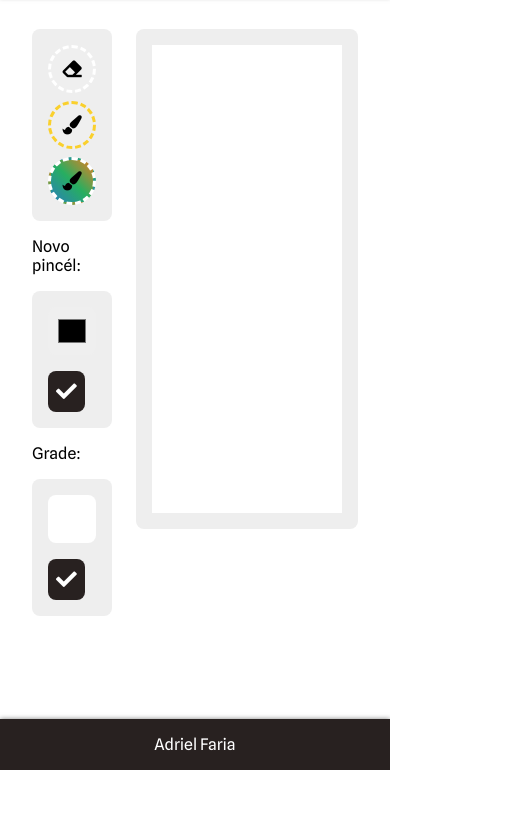
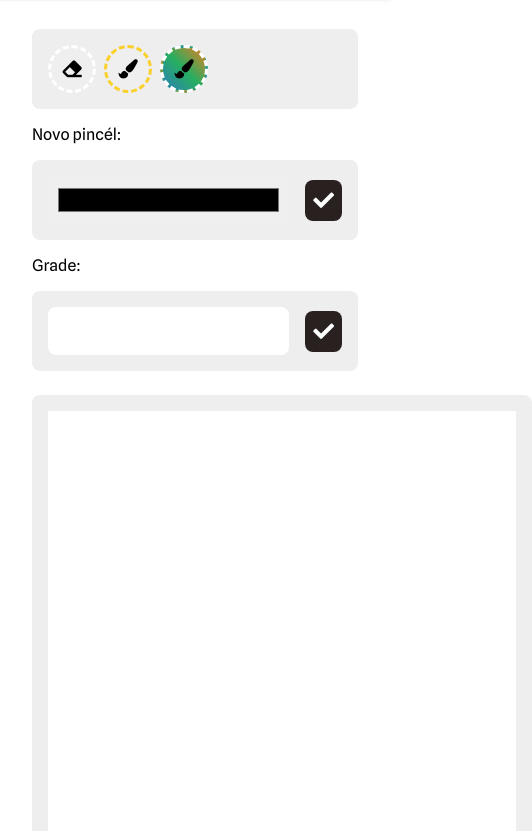
Before and after one commit to br-adriel/etch-a-sketch, a plain HTML site: page index.html in a window 390 px wide. Shown: the part 74-905 px from the top of the page, 532 px wide, since content can reach past the window. Before the commit the page ends 844 px from the top, so only its background shows below. Drawn offline with Linux system fonts and the light colour scheme.

Commit message:
Adiciona responsividade

```diff
--- a/style.css
+++ b/style.css
@@ -128,3 +128,13 @@ main {
     rgba(230, 126, 34, 1) 100%
   );
 }
+
+@media (max-width: 900px) {
+  main {
+    flex-direction: column;
+  }
+
+  .controles {
+    width: 100%;
+  }
+}
```
